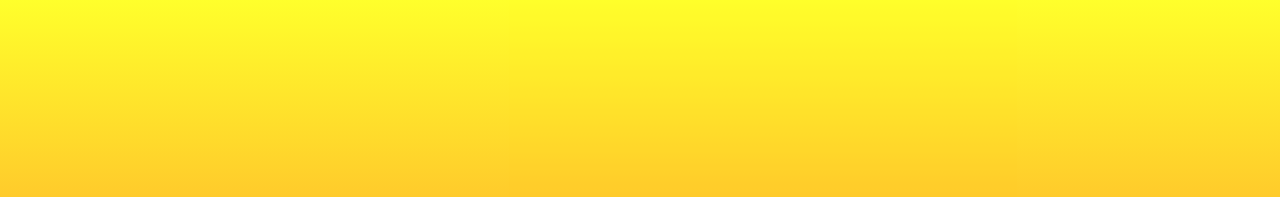
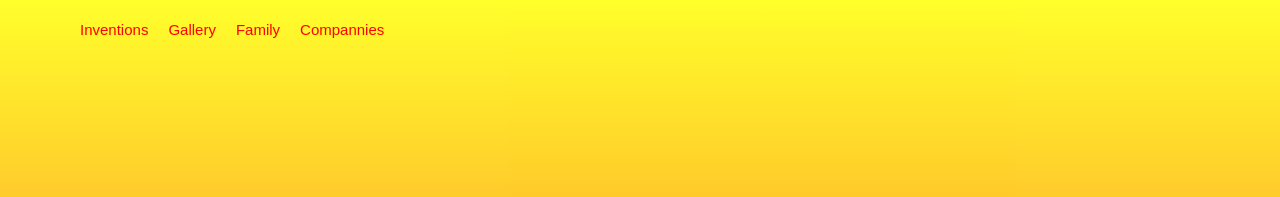
Before and after one commit to rayan718/Elon-Musk-Webpage, a plain HTML site: page index.html in a window 1280 px wide. Shown: the top 197 px of the page. Drawn offline with Linux system fonts and the light colour scheme.

Commit message:
Add files via upload

```diff
--- a/index.html
+++ b/index.html
@@ -8,6 +8,13 @@
 </head>
 
 <body>
+    <ul class="menu">
+        <li class="list">Compannies</li>
+        <li class="list">Family</li>
+        <li class="list">Gallery</li>
+        <li class="list">Inventions</li>
+
+    </ul>
     <section id="intro" class="parallax-container">
         <div class="parallax-inner">
             <img id="img1" src="pic1%20project.jpg">
--- a/style.css
+++ b/style.css
@@ -52,3 +52,25 @@ p {
     margin: 25px auto;
     max-width: 400px;
 }
+.menu {
+    font-family: sans-serif;
+    list-style: none;
+    position: absolute;
+    top: 0px;
+    left: 30px;
+    cursor: pointer;
+    z-index: 10;
+}
+.list {
+    color: red;
+    font-size: 15px;
+    font-family: fantasy;
+    float: right;
+    padding-top: 5px;
+    padding-bottom: 5px;
+    padding-right: 10px;
+    padding-left: 10px;
+}
+.list:hover {
+    background-color: black
+}
```
